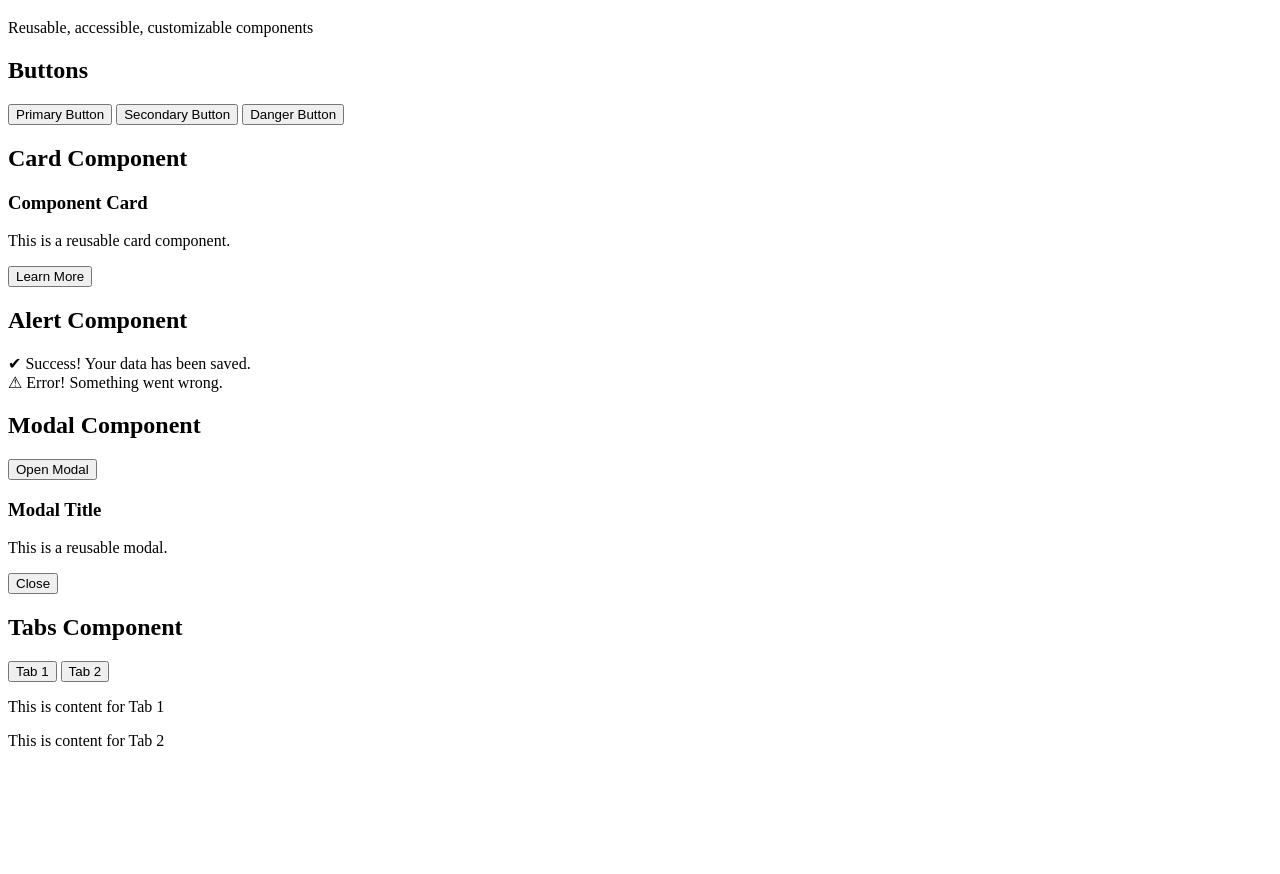
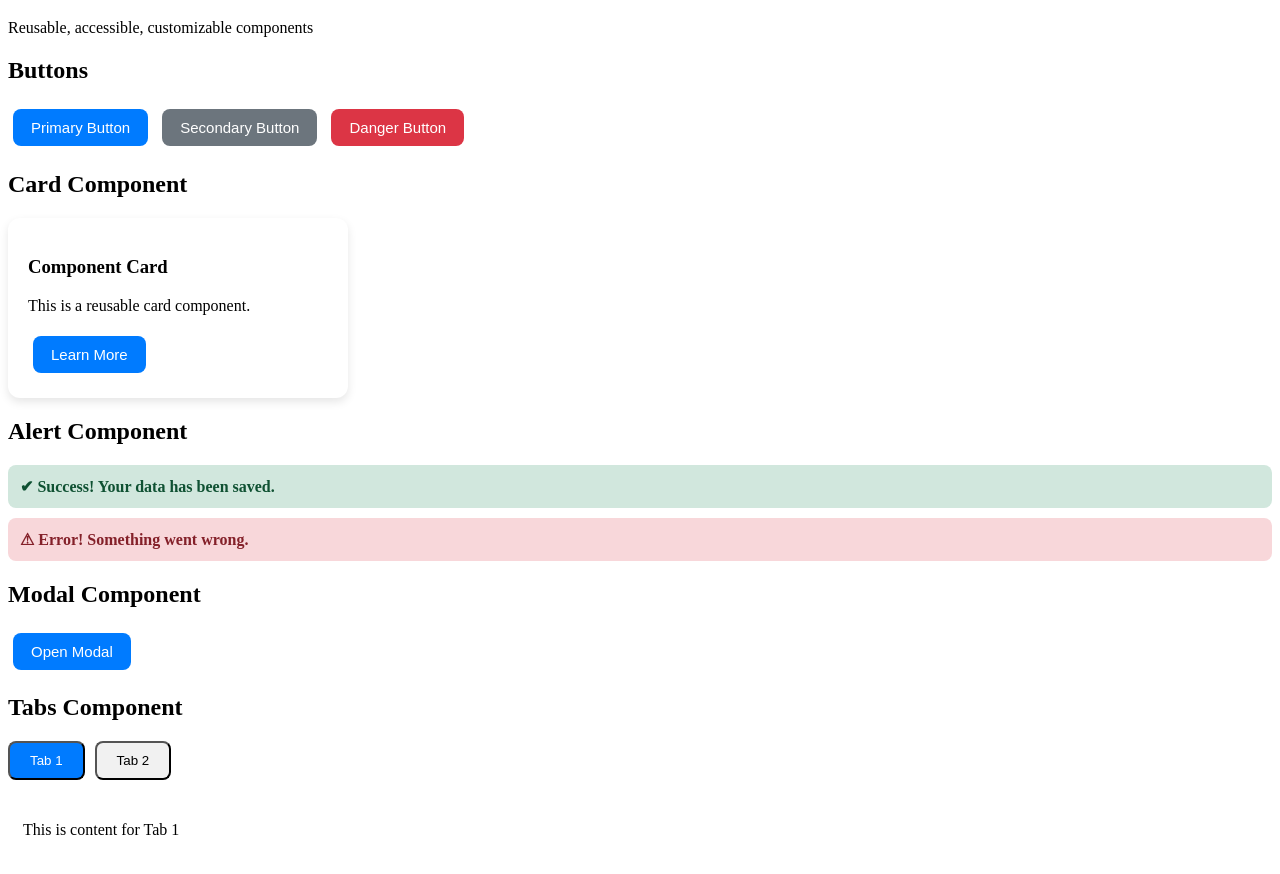
Before and after one commit to Anoop9725/GenXsys-task3, a plain HTML site: page index.html in a window 1280 px wide. Shown: the part 62-936 px from the top of the page. Before the commit the page ends 828 px from the top, so only its background shows below. Drawn offline with Linux system fonts and the light colour scheme.

Commit message:
Update HTML structure and stylesheet links

```diff
--- a/index.html
+++ b/index.html
@@ -4,8 +4,8 @@
     <meta charset="UTF-8">
     <meta name="viewport" content="width=device-width, initial-scale=1.0">
     <title>Custom Component Library</title>
-    <link rel="stylesheet" href="library.css">
-    <link rel="stylesheet" href="docs.css">
+    <link rel="stylesheet" href="style.css">
+
 </head>
 <body>
 
@@ -76,6 +76,6 @@
 
     </div>
 
-    <script src="library.js"></script>
+    <script src="script.js"></script>
 </body>
 </html>
```
